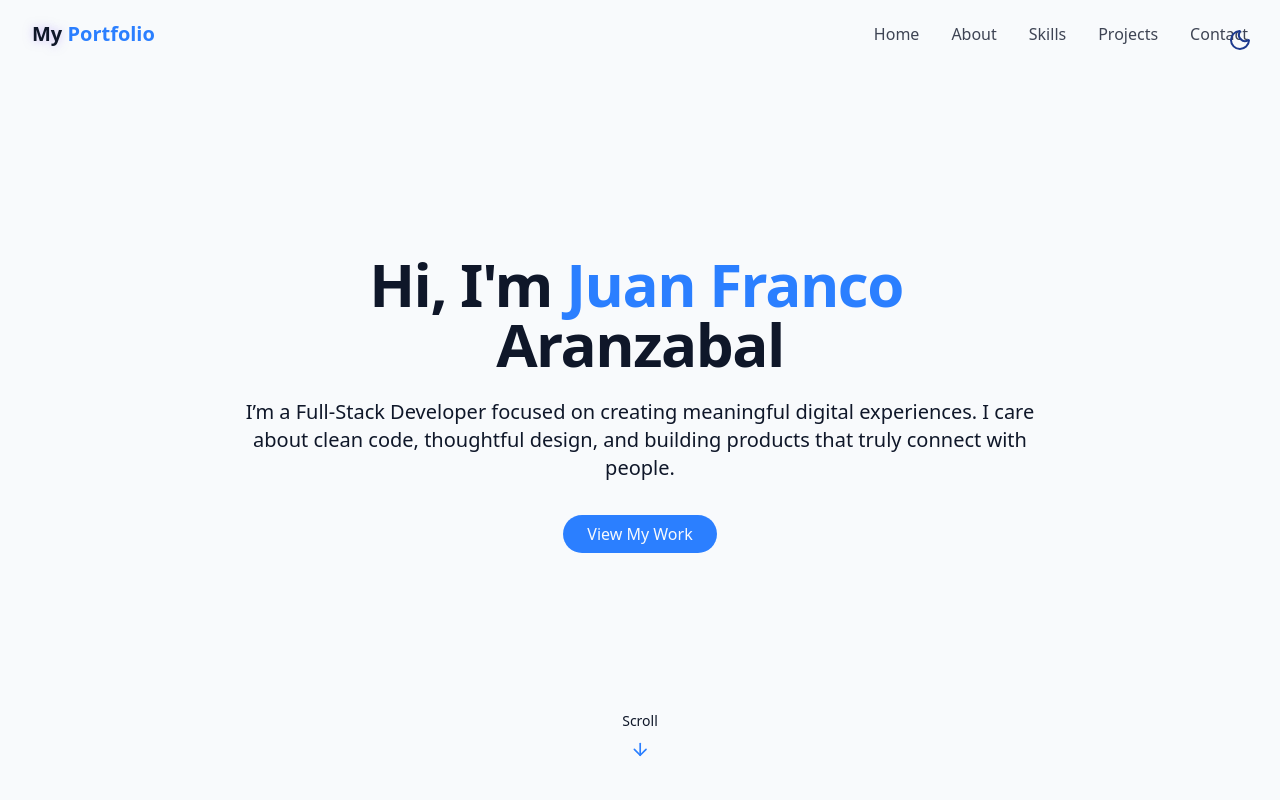
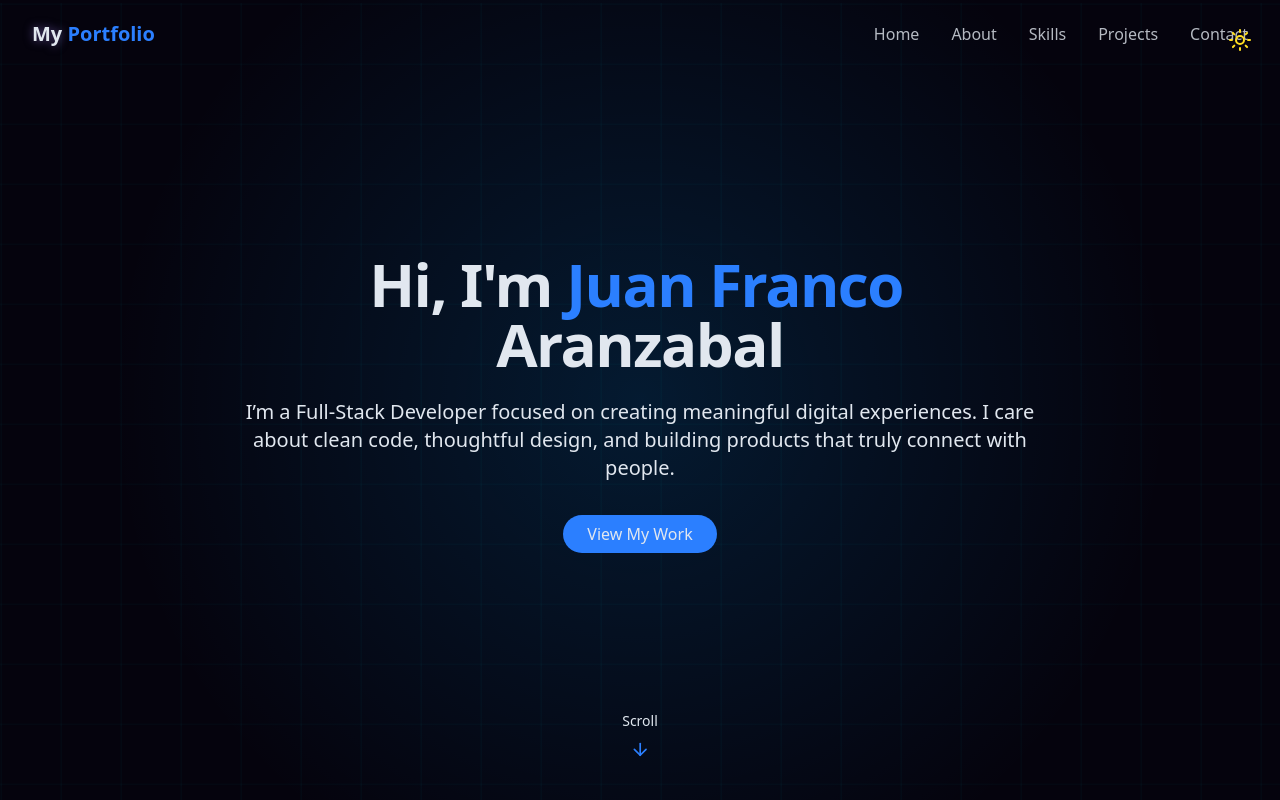
Before and after one commit to Francoaranzabal9/FrancoAranzabal.dev, a React (Vite) app: page / in a window 1280 px wide. Shown: the top 800 px of the page. Built offline with nearby package versions, Linux system fonts and the light colour scheme.

Commit message:
fix: correccion de logica de toggletheme

```diff
--- a/src/components/ThemeToggle.jsx
+++ b/src/components/ThemeToggle.jsx
@@ -2,30 +2,39 @@ import { Moon, Sun } from "lucide-react";
 import { useEffect, useState } from "react";
 import { cn } from "@/lib/utils";
 
+const getInitialTheme = () => {
+  // Comprobamos si estamos en el navegador
+  if (typeof window === "undefined") {
+    return true; // Default a dark si no hay window (SSR)
+  }
+
+  const storedTheme = localStorage.getItem("theme");
+
+  // Si no hay nada guardado en localStorage...
+  if (!storedTheme) {
+    localStorage.setItem("theme", "dark"); // 👈 Guardamos 'dark' como default
+    return true;                          // 👈 Devolvemos 'true' (es dark)
+  }
+
+  // Si había algo guardado, devolvemos si era 'dark' o no
+  return storedTheme === "dark";
+};
+
 export const ThemeToggle = () => {
-  const [isDarkMode, setIsDarkMode] = useState(false);
+  const [isDarkMode, setIsDarkMode] = useState(getInitialTheme);
 
   useEffect(() => {
-    const storedTheme = localStorage.getItem("theme");
-    if (storedTheme === "dark") {
-      setIsDarkMode(true);
+    if (isDarkMode) {
       document.documentElement.classList.add("dark");
+      localStorage.setItem("theme", "dark");
     } else {
+      document.documentElement.classList.remove("dark");
       localStorage.setItem("theme", "light");
-      setIsDarkMode(false);
     }
-  }, []);
+  }, [isDarkMode]);
 
   const toggleTheme = () => {
-    if (isDarkMode) {
-      document.documentElement.classList.remove("dark");
-      localStorage.setItem("theme", "light");
-      setIsDarkMode(false);
-    } else {
-      document.documentElement.classList.add("dark");
-      localStorage.setItem("theme", "dark");
-      setIsDarkMode(true);
-    }
+    setIsDarkMode((prevMode) => !prevMode);
   };
 
   return (
```
